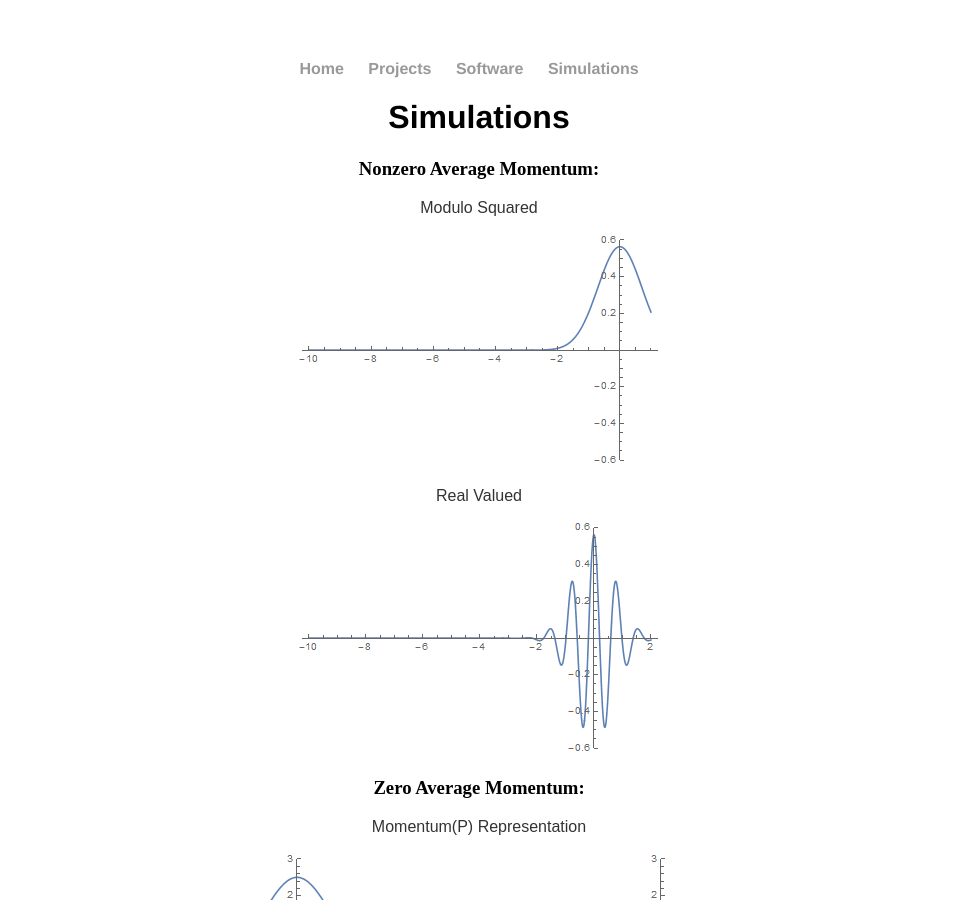
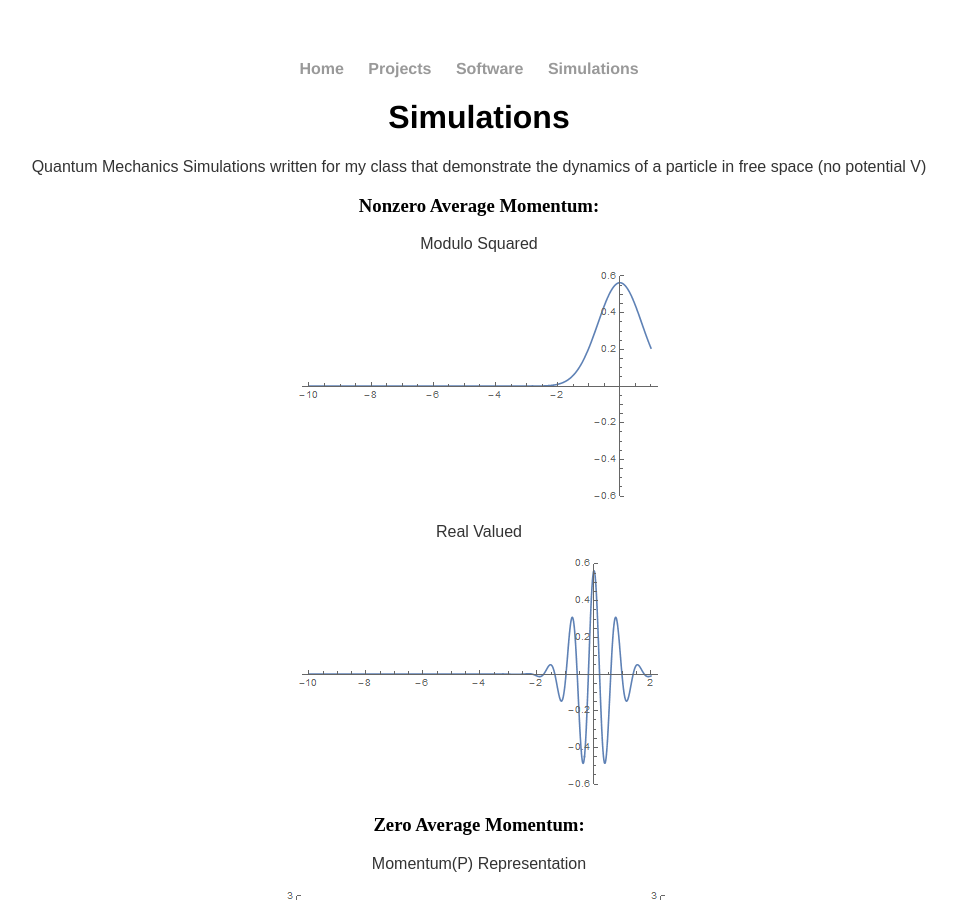
Before and after one commit to wasdkhan/wasdkhan.github.io, a Jekyll site: the page built from simulations/index.html, in a window 1280 px wide and 900 px high. Shown: the whole window, without its empty margins (161-1118 px from the left). Built offline with Jekyll 4.4.1, drawn with Linux system fonts in a browser that asks for light colours.

Commit message:
changed simulations page

```diff
--- a/simulations/index.html
+++ b/simulations/index.html
@@ -5,6 +5,9 @@
 <div class="simulations">
     <h1> Simulations </h1>
 </div>
+
+<p>Quantum Mechanics Simulations written for my class that demonstrate
+the dynamics of a particle in free space (no potential V) </p>
 
 <h3>Nonzero Average Momentum:</h3>
 	<p>Modulo Squared</p>
```
